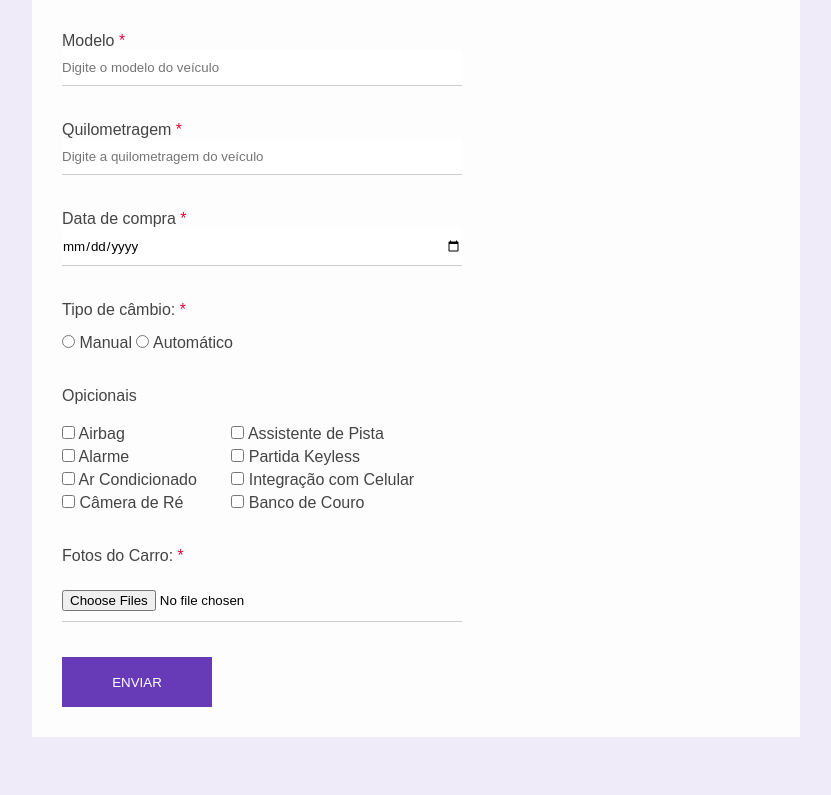
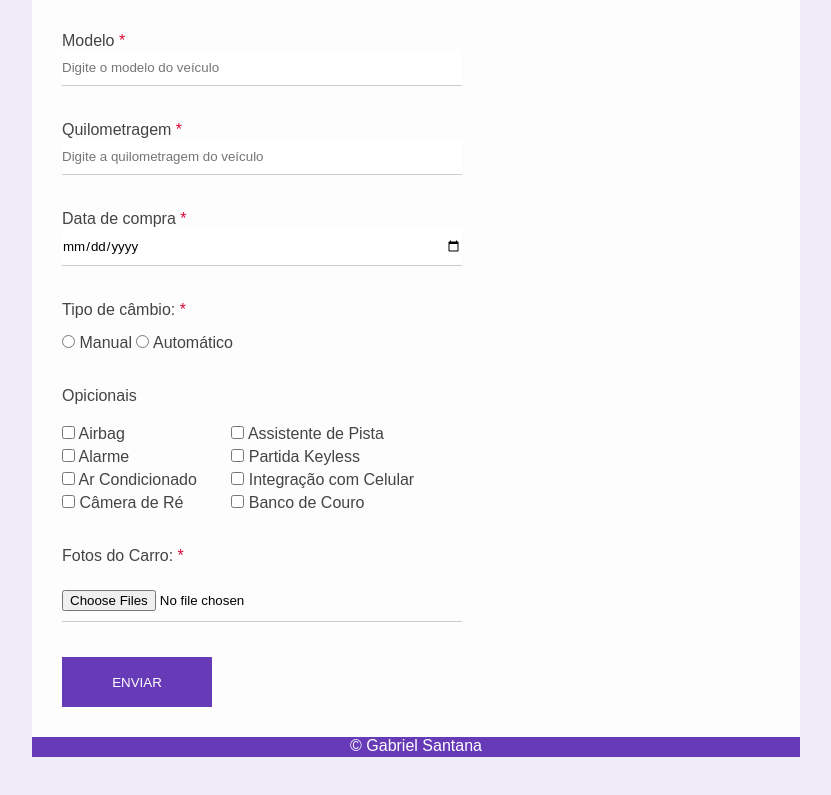
Before and after one commit to GabrielSTNS/vendas, a plain HTML site: page index.html in a window 1280 px wide. Shown: the part 644-1439 px from the top of the page, without its empty margins (224-1055 px from the left). Drawn offline with Linux system fonts and the light colour scheme.

Commit message:
rodapé adicionado

```diff
--- a/css/style.css
+++ b/css/style.css
@@ -134,3 +134,10 @@ textarea {
   border-color: #673ab7;
   color: #673ab7;
 }
+
+.footer-page {
+  text-align: center;
+  background-color: #673ab7;
+  height: 20px;
+  color: #FFF;
+}
--- a/index.html
+++ b/index.html
@@ -226,6 +226,7 @@
             <input type="submit" value="Enviar" class="btn-submit" />
           </form>
         </div>
+        <footer class="footer-page">&copy; Gabriel Santana</footer>
       </div>
     </div>
   </body>
```
